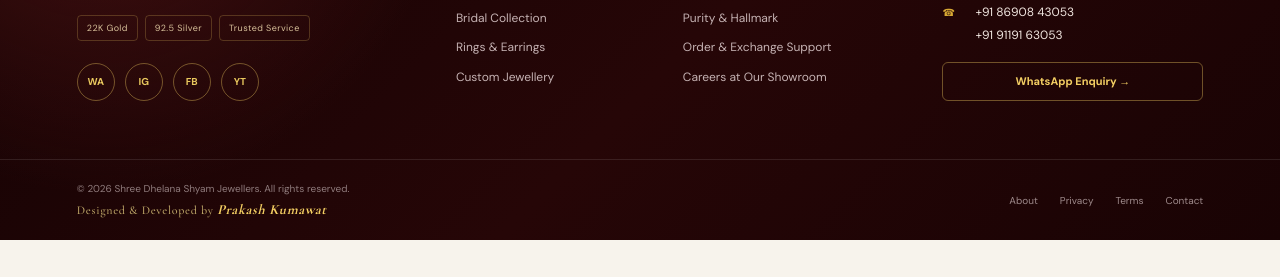
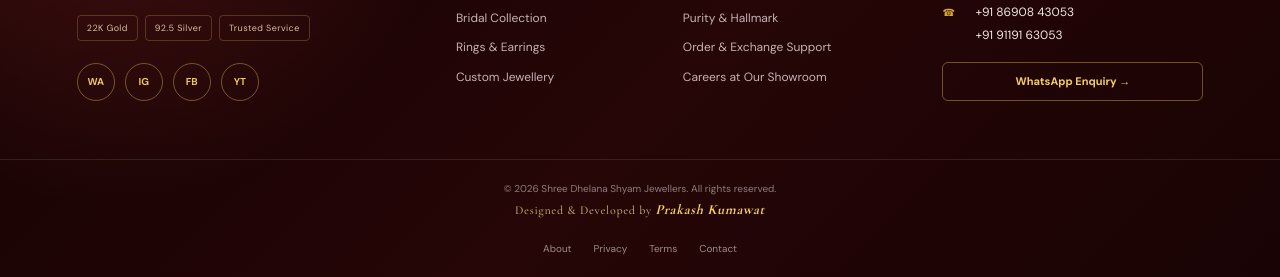
Before and after one commit to prakashkumawat07/shree-dhelana-shyam-jewellers., a website: page public/index.html in a window 1280 px wide. Shown: the part 3780-4057 px from the top of the page. Before the commit the page ends 4020 px from the top, so only its background shows below. Drawn offline with nearby package versions, Linux system fonts and the light colour scheme; a script that the page names is missing.

Commit message:
Center footer copyright and developer credit

```diff
--- a/public/styles.css
+++ b/public/styles.css
@@ -116,3 +116,8 @@
 .footer-legal{display:flex;flex-wrap:wrap;justify-content:flex-end;gap:22px}.footer-legal a{color:#9e8a8b;font-size:10px;text-decoration:none}.footer-legal a:hover{color:#f4cf63}
 @media(max-width:1180px){.footer-main{grid-template-columns:minmax(0,1.2fr) minmax(0,1fr)!important;gap:44px 60px!important}.footer-about,.footer-contact{grid-column:auto}.footer-bottom{align-items:flex-start}}
 @media(max-width:620px){.footer-topline{font-size:9px;letter-spacing:1.8px;gap:8px}.footer-main{grid-template-columns:1fr!important;padding:44px 24px 38px!important;gap:38px!important}.footer-about,.footer-contact{grid-column:auto}.footer-about>p{max-width:none}.footer-bottom{padding:22px 24px!important;flex-direction:column!important;align-items:flex-start!important}.footer-bottom .footer-credit{text-align:left!important}.footer-legal{justify-content:flex-start;gap:18px}}
+
+/* Center footer copyright and developer signature */
+.footer-bottom{flex-direction:column!important;justify-content:center!important;align-items:center!important;text-align:center!important}
+.footer-bottom .footer-credit{text-align:center!important}
+.footer-legal{justify-content:center!important}
```
